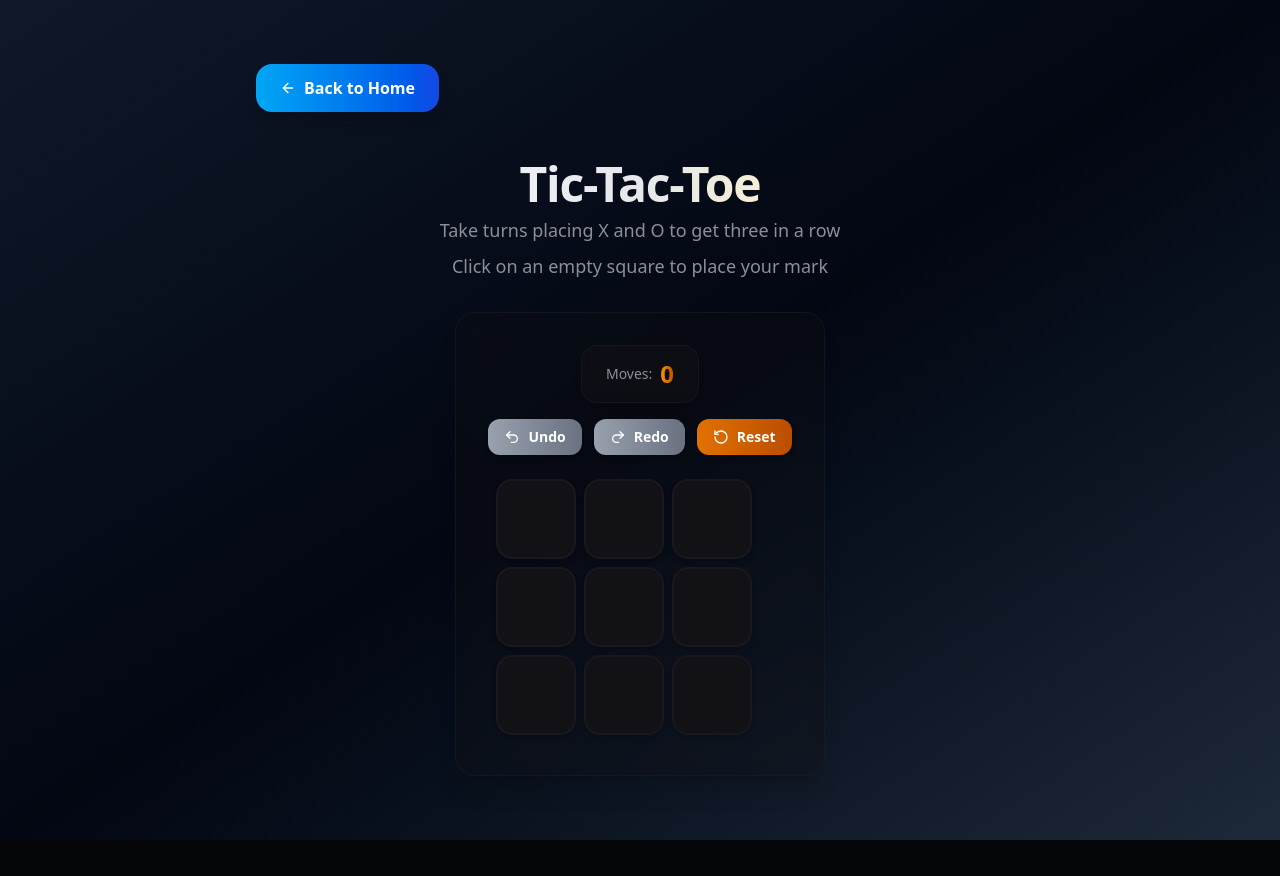
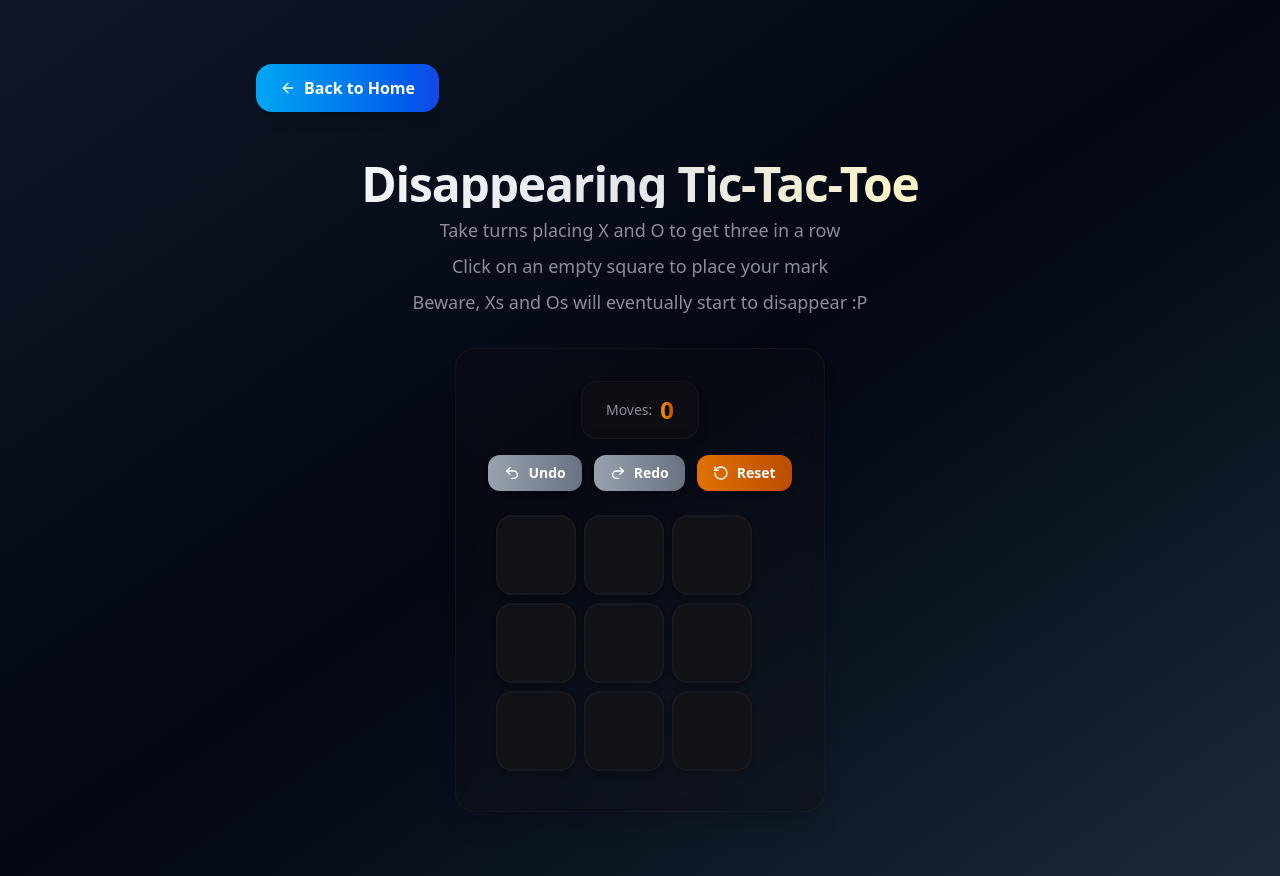
Before and after one commit to skojr/Block-Game, a Next.js app: page /tic_tac_toe_game in a window 1280 px wide. Before the commit the page ends 840 px from the top, so only its background shows below. Built offline with nearby package versions, Linux system fonts and the light colour scheme; no server answers.

Commit message:
[Feature] updated descriptions for each game

```diff
--- a/app/block_game/page.tsx
+++ b/app/block_game/page.tsx
@@ -25,7 +25,7 @@ export default function Home() {
           <h1 className="text-4xl md:text-5xl font-bold bg-gradient-to-r from-gray-800 via-gray-700 to-amber-900 dark:from-gray-100 dark:via-gray-200 dark:to-amber-100 bg-clip-text text-transparent tracking-tight">
             Block Game
           </h1>
-          <p className="text-muted-foreground text-lg font-medium">Goal: Move the yellow square into the bottom right corner</p>
+          <p className="text-muted-foreground text-lg font-medium">Goal: Move the amber square into the bottom right corner</p>
           <p className="text-muted-foreground text-lg font-medium">Rule 1: You can only move a square into open space</p>
           <p className="text-muted-foreground text-lg font-medium">Rule 2: You can only move a square into directly adjacent spaces (either horizontally or vertically)</p>
         </div>
--- a/app/tic_tac_toe_game/page.tsx
+++ b/app/tic_tac_toe_game/page.tsx
@@ -17,10 +17,11 @@ export default function Home() {
         </div>
         <div className="text-center space-y-2">
           <h1 className="text-4xl md:text-5xl font-bold bg-gradient-to-r from-gray-800 via-gray-700 to-amber-900 dark:from-gray-100 dark:via-gray-200 dark:to-amber-100 bg-clip-text text-transparent tracking-tight">
-            Tic-Tac-Toe
+            Disappearing Tic-Tac-Toe
           </h1>
           <p className="text-muted-foreground text-lg font-medium">Take turns placing X and O to get three in a row</p>
           <p className="text-muted-foreground text-lg font-medium">Click on an empty square to place your mark</p>
+          <p className="text-muted-foreground text-lg font-medium">Beware, Xs and Os will eventually start to disappear :P</p>
         </div>
         <div className="flex items-center justify-center p-8 rounded-2xl bg-card/50 dark:bg-card/30 backdrop-blur-sm border border-border shadow-xl">
           <TicTacToeBoard />
--- a/app/two_block_game/page.tsx
+++ b/app/two_block_game/page.tsx
@@ -25,7 +25,7 @@ export default function Home() {
           <h1 className="text-4xl md:text-5xl font-bold bg-gradient-to-r from-gray-800 via-gray-700 to-amber-900 dark:from-gray-100 dark:via-gray-200 dark:to-amber-100 bg-clip-text text-transparent tracking-tight">
             2 Block Game
           </h1>
-          <p className="text-muted-foreground text-lg font-medium">Goal: Move the yellow squares to opposite corners</p>
+          <p className="text-muted-foreground text-lg font-medium">Goal: Move the amber squares to opposite corners</p>
           <p className="text-muted-foreground text-lg font-medium">Top-left target → Bottom-right corner</p>
           <p className="text-muted-foreground text-lg font-medium">Bottom-right target → Top-left corner</p>
           <p className="text-muted-foreground text-lg font-medium">Rule 1: You can only move a square into open space</p>
```
